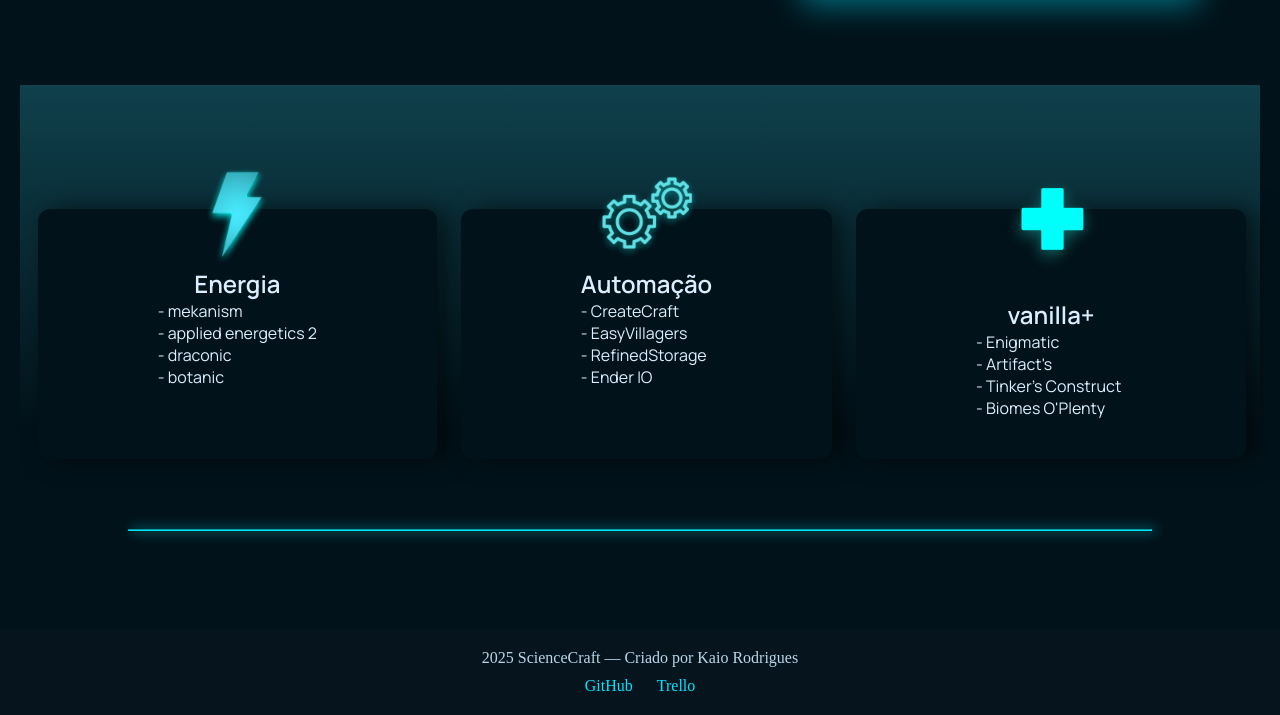
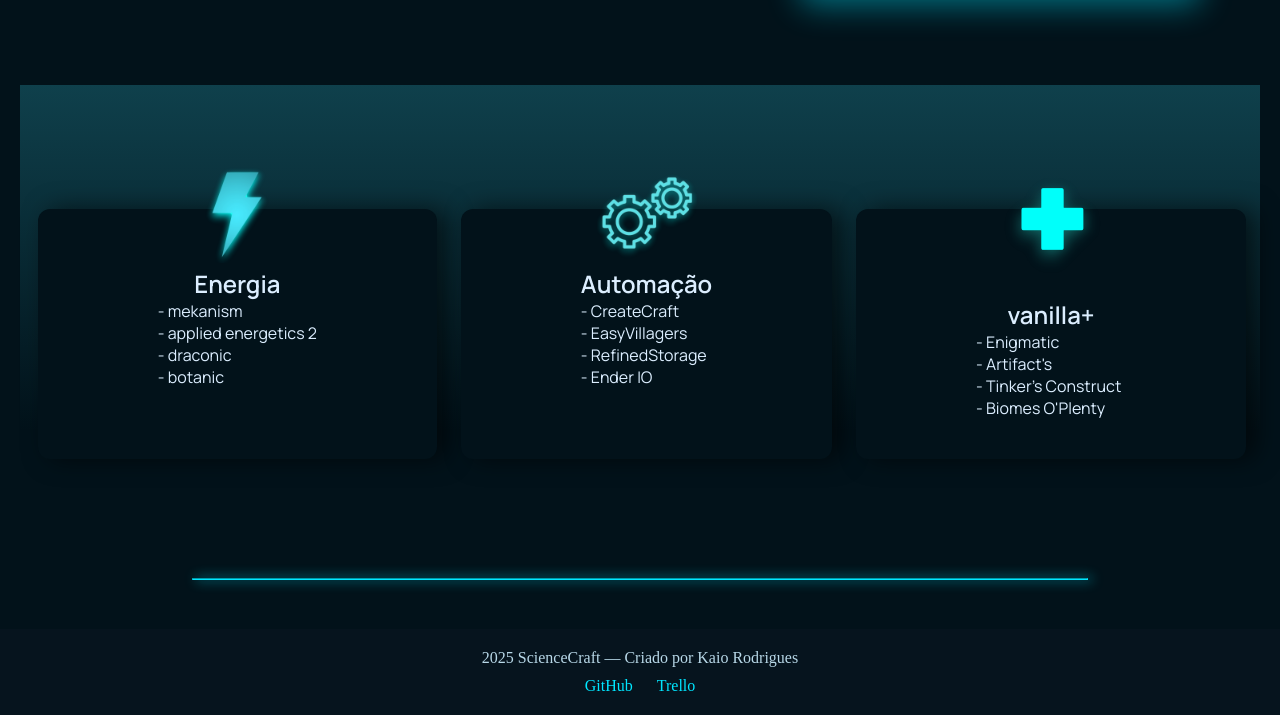
Before and after one commit to Kaio-rocha-sptech/ScienceCraft, a website: page public/index.html in a window 1280 px wide. Shown: the part 1290-2005 px from the top of the page. Drawn offline with Linux system fonts and the light colour scheme.

Commit message:
corrção hr

```diff
--- a/public/css/styleIndex.css
+++ b/public/css/styleIndex.css
@@ -135,10 +135,11 @@
   margin-top: 10%;
   border-radius: 12px;
   box-shadow: 10px 0px 24px rgba(0, 0, 0, 0.568);
-  transition: 0.5s ease;
+  transition: 1s ease;
 }
 .div_mod:hover{
   transform: scale(1.1);
+  box-shadow: 0px 0px 24px #00e6ff;
 }
 
 .div_mod h2 {
@@ -148,7 +149,6 @@
 .div_mod p{
   color: #dceeff;
   text-align: left ;
-
   font-size: 16px;
   font-family: "Manrope";
 }
@@ -165,7 +165,7 @@
 }
 
 #div_espacamento hr{
-  width: 80%;
+  width: 100%;
   border-color: #00e6ff;
   box-shadow: 4px 0px 12px #00e6ff;
   height: 2px;
@@ -176,3 +176,16 @@
   max-width: 100%;
   transform: scale(1.2);
 }
+
+#div_linha{
+  width: 70%;
+  align-items: center;
+  display: flex;
+  justify-content: center;
+  transition: 2s ease;
+}
+
+#div_linha:hover{
+  width: 90%;
+
+}
--- a/public/index.html
+++ b/public/index.html
@@ -1,13 +1,16 @@
 <!DOCTYPE html>
 <html lang="pt-br">
+
 <head>
   <meta charset="UTF-8">
   <meta name="viewport" content="width=device-width, initial-scale=1.0">
   <title>ScienceCraft</title>
   <link rel="stylesheet" href="css/style.css">
   <link rel="stylesheet" href="css/styleIndex.css">
-  <link href="https://fonts.googleapis.com/css2?family=Orbitron:wght@500&family=Manrope:wght@400;600&display=swap" rel="stylesheet">
+  <link href="https://fonts.googleapis.com/css2?family=Orbitron:wght@500&family=Manrope:wght@400;600&display=swap"
+    rel="stylesheet">
 </head>
+
 <body>
 
   <!-- ====== CABEÇALHO ====== -->
@@ -32,7 +35,8 @@
 
     <div class="conteudo_inicio">
       <h2>Explore a ciência por trás da criação</h2>
-      <p>Um modpack que une o poder da tecnologia com a magia da descoberta — mergulhe em um mundo onde lógica, energia e experimentação moldam o universo.</p>
+      <p>Um modpack que une o poder da tecnologia com a magia da descoberta — mergulhe em um mundo onde lógica, energia
+        e experimentação moldam o universo.</p>
       <a href="simulador.html" class="botao">Fazer Download</a>
     </div>
   </section>
@@ -93,7 +97,9 @@
   </section>
 
   <div id="div_espacamento">
+    <div id="div_linha">
       <hr>
+    </div>
   </div>
   <!-- ====== RODAPÉ ====== -->
   <footer class="rodape">
@@ -105,4 +111,5 @@
   </footer>
 
 </body>
+
 </html>
```
Also changed, not shown: 1 other file. Lines whose indentation alone changed are shown as unchanged.
